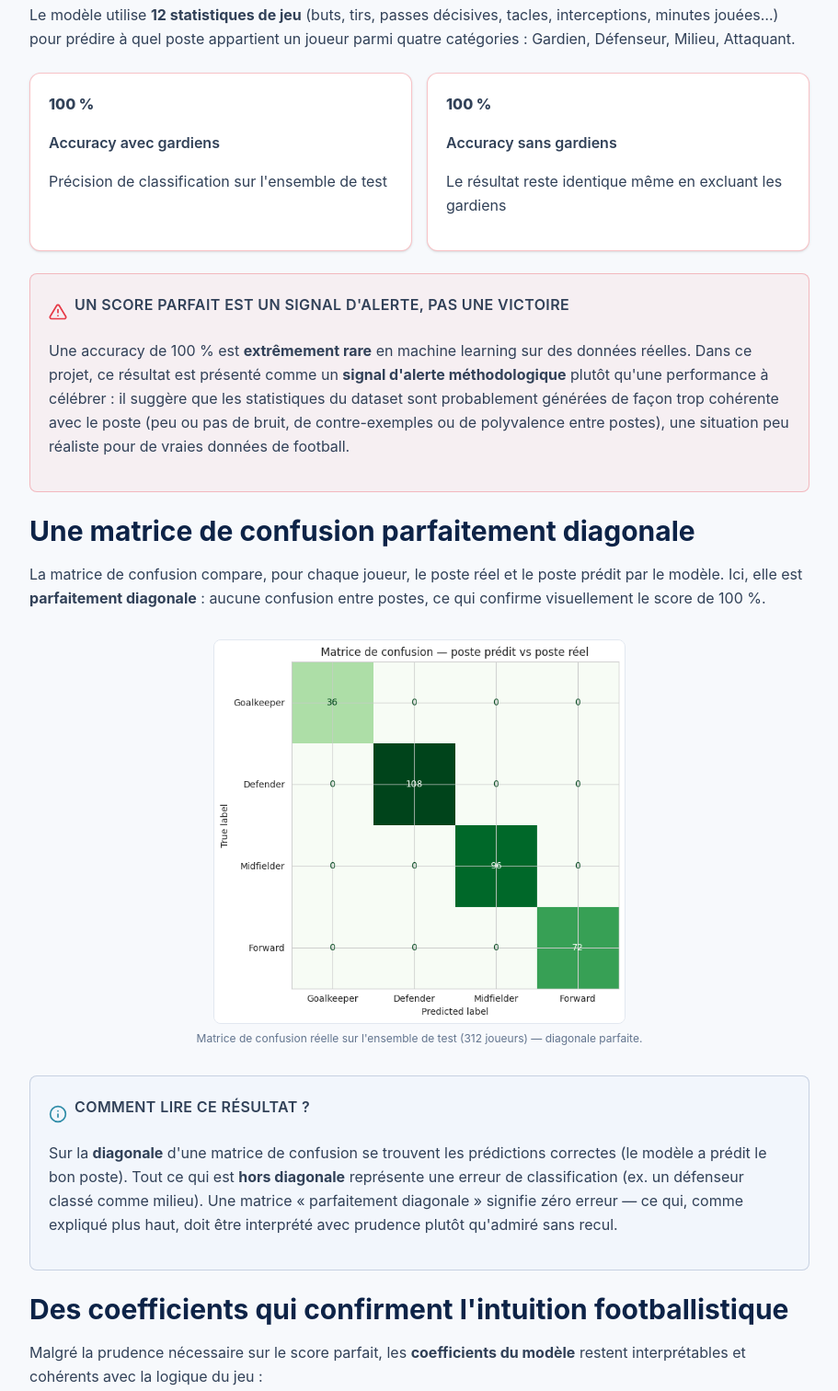
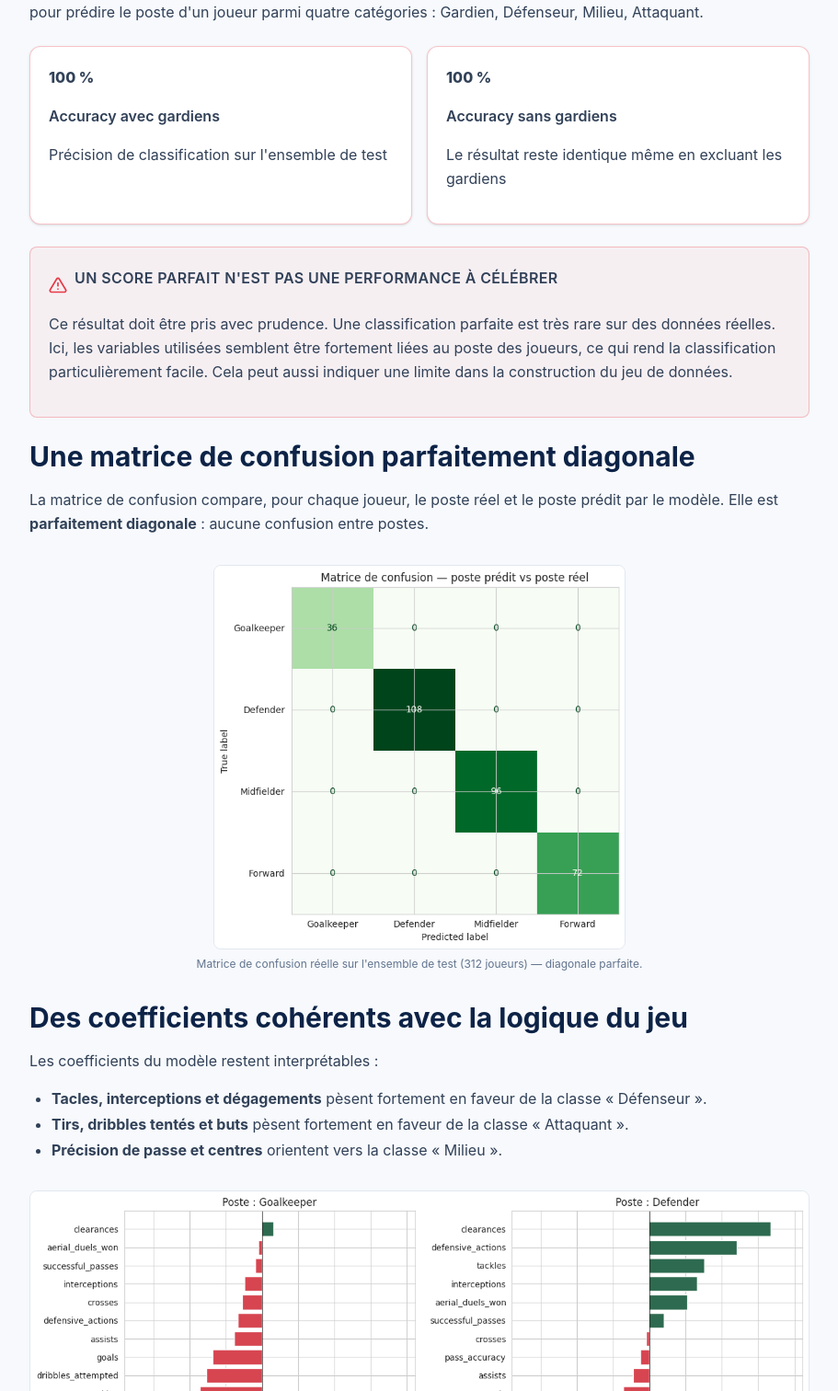
Before and after one commit to maryakhelifa98-droid/projet_scdi, an Astro site: page /classification in a window 1280 px wide. Shown: the part 486-1998 px from the top of the page at 92% size, without its empty margins (184-1095 px from the left). Built offline with nearby package versions, Linux system fonts and the light colour scheme; Astro itself is replaced by a stand-in of ours.

Commit message:
classification

```diff
--- a/src/pages/classification.astro
+++ b/src/pages/classification.astro
@@ -1,7 +1,6 @@
 ---
 import Layout from "../layouts/Layout.astro";
 import StatCard from "../components/StatCard.astro";
-import InterpretationBox from "../components/InterpretationBox.astro";
 import CautionBox from "../components/CautionBox.astro";
 ---
 
@@ -11,9 +10,8 @@ import CautionBox from "../components/CautionBox.astro";
       <p class="text-xs font-semibold tracking-widest uppercase text-accent-teal-light mb-3">Machine learning</p>
       <h1 class="text-3xl md:text-4xl font-extrabold mb-4">Prédire le poste d'un joueur</h1>
       <p class="text-navy-100/90 text-lg leading-relaxed">
-        Peut-on deviner le poste d'un joueur uniquement à partir de ses statistiques de jeu ? Un modèle de
-        régression logistique multinomiale a été entraîné sur 12 statistiques — avec un résultat qui doit
-        surtout nous alerter.
+        Peut-on prédire le poste d'un joueur à partir de ses statistiques de jeu ? Un modèle de régression
+        logistique multinomiale a été entraîné sur 12 statistiques pour répondre à cette question.
       </p>
     </div>
   </section>
@@ -23,7 +21,7 @@ import CautionBox from "../components/CautionBox.astro";
     <h2 id="modele">Le modèle : régression logistique multinomiale</h2>
     <p>
       Le modèle utilise <strong>12 statistiques de jeu</strong> (buts, tirs, passes décisives, tacles,
-      interceptions, minutes jouées…) pour prédire à quel poste appartient un joueur parmi quatre catégories :
+      interceptions, minutes jouées…) pour prédire le poste d'un joueur parmi quatre catégories :
       Gardien, Défenseur, Milieu, Attaquant.
     </p>
 
@@ -32,21 +30,19 @@ import CautionBox from "../components/CautionBox.astro";
       <StatCard value="100 %" label="Accuracy sans gardiens" detail="Le résultat reste identique même en excluant les gardiens" accent="red" />
     </div>
 
-    <CautionBox title="Un score parfait est un signal d'alerte, pas une victoire">
+    <CautionBox title="Un score parfait n'est pas une performance à célébrer">
       <p>
-        Une accuracy de 100 % est <strong>extrêmement rare</strong> en machine learning sur des données réelles.
-        Dans ce projet, ce résultat est présenté comme un <strong>signal d'alerte méthodologique</strong> plutôt
-        qu'une performance à célébrer : il suggère que les statistiques du dataset sont probablement générées
-        de façon trop cohérente avec le poste (peu ou pas de bruit, de contre-exemples ou de polyvalence entre
-        postes), une situation peu réaliste pour de vraies données de football.
+                Ce résultat doit être pris avec prudence. Une classification parfaite est très rare sur des données
+        réelles. Ici, les variables utilisées semblent être fortement liées au poste des joueurs, ce qui rend
+        la classification particulièrement facile. Cela peut aussi indiquer une limite dans la construction
+        du jeu de données.
       </p>
     </CautionBox>
 
     <h2 id="matrice">Une matrice de confusion parfaitement diagonale</h2>
     <p>
       La matrice de confusion compare, pour chaque joueur, le poste réel et le poste prédit par le modèle.
-      Ici, elle est <strong>parfaitement diagonale</strong> : aucune confusion entre postes, ce qui confirme
-      visuellement le score de 100 %.
+      Elle est <strong>parfaitement diagonale</strong> : aucune confusion entre postes.
     </p>
 
     <figure class="my-8">
@@ -56,20 +52,9 @@ import CautionBox from "../components/CautionBox.astro";
       </figcaption>
     </figure>
 
-    <InterpretationBox>
-      <p>
-        Sur la <strong>diagonale</strong> d'une matrice de confusion se trouvent les prédictions correctes
-        (le modèle a prédit le bon poste). Tout ce qui est <strong>hors diagonale</strong> représente une
-        erreur de classification (ex. un défenseur classé comme milieu). Une matrice « parfaitement diagonale »
-        signifie zéro erreur — ce qui, comme expliqué plus haut, doit être interprété avec prudence plutôt
-        qu'admiré sans recul.
-      </p>
-    </InterpretationBox>
-
-    <h2 id="coefficients">Des coefficients qui confirment l'intuition footballistique</h2>
+    <h2 id="coefficients">Des coefficients cohérents avec la logique du jeu</h2>
     <p>
-      Malgré la prudence nécessaire sur le score parfait, les <strong>coefficients du modèle</strong> restent
-      interprétables et cohérents avec la logique du jeu :
+      Les coefficients du modèle restent interprétables :
     </p>
     <ul>
       <li><strong>Tacles, interceptions et dégagements</strong> pèsent fortement en faveur de la classe « Défenseur ».</li>
@@ -84,21 +69,6 @@ import CautionBox from "../components/CautionBox.astro";
       </figcaption>
     </figure>
 
-    <p>
-      C'est un point rassurant : même si l'accuracy parfaite doit être questionnée, le modèle n'apprend pas
-      n'importe quoi — il retrouve une structure statistique cohérente avec le rôle réel de chaque poste sur le terrain.
-    </p>
-
-    <InterpretationBox title="Pourquoi douter d'un score parfait ?">
-      <p>
-        En science des données, un modèle qui n'échoue <em>jamais</em> sur des données réelles est suspect :
-        les vraies données de football contiennent presque toujours des cas ambigus (joueurs polyvalents,
-        arrière latéral offensif, milieu défensif proche du profil d'un défenseur…). L'absence totale d'erreur
-        pointe plutôt vers une <strong>simplicité artificielle du dataset</strong> — cohérente avec sa nature
-        synthétique, détaillée en page <a href="/methodologie" class="text-accent-teal underline font-medium">Méthodologie</a>.
-      </p>
-    </InterpretationBox>
-
     <div class="mt-12 flex justify-between flex-wrap gap-4">
       <a href="/etude" class="inline-flex items-center gap-2 text-navy-700 font-semibold hover:underline">
         ← Retour aux résultats de l'étude
```
